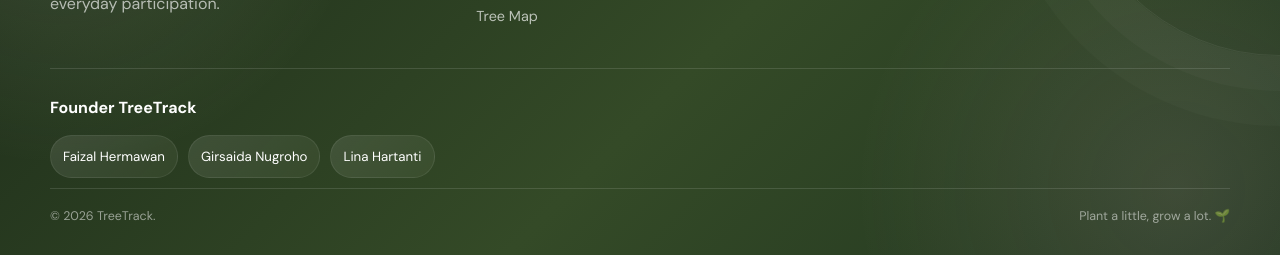
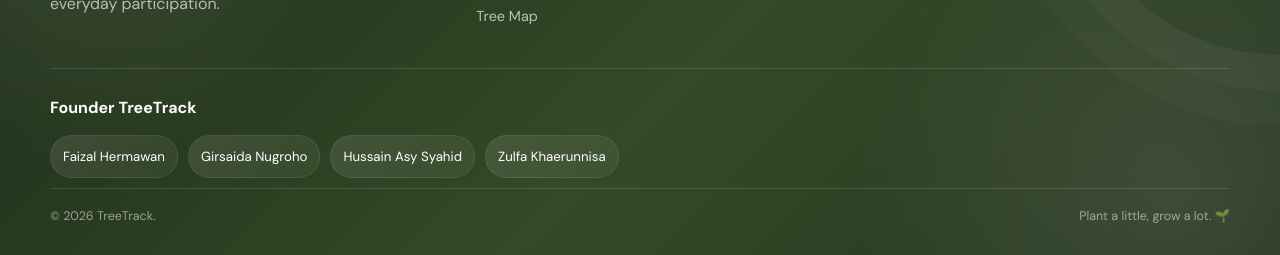
Before and after one commit to treetrackid/corp, a plain HTML site: page index.html in a window 1280 px wide. Shown: the part 5693-5948 px from the top of the page. Drawn offline with nearby package versions, Linux system fonts and the light colour scheme.

Commit message:
Update index.html

```diff
--- a/index.html
+++ b/index.html
@@ -167,7 +167,7 @@
       <div><div class="footer-title">Community</div><div class="footer-links"><a href="about.html#how">How it works</a><a href="my-tree.html">My Tree</a><a href="about.html#faq">FAQ</a></div></div>
       <div><div class="footer-title">Connect</div><div class="footer-links"><a href="https://instagram.com/treetrack.id" target="_blank" rel="noopener">Instagram</a><a href="https://wa.me/6287840808615" target="_blank" rel="noopener">WhatsApp</a><a href="mailto:hello@treetrack.id">Email</a></div></div>
     </div>
-    <div class="footer-founders"><div class="footer-title">Founder TreeTrack</div><div class="founder-list"><span class="founder">Faizal Hermawan</span><span class="founder">Girsaida Nugroho</span><span class="founder">Lina Hartanti</span></div></div>
+    <div class="footer-founders"><div class="footer-title">Founder TreeTrack</div><div class="founder-list"><span class="founder">Faizal Hermawan</span><span class="founder">Girsaida Nugroho</span><span class="founder">Hussain Asy Syahid</span><span class="founder">Zulfa Khaerunnisa</span></div></div>
     <div class="footer-bottom"><span>© <span data-year></span> TreeTrack.</span><span>Plant a little, grow a lot. 🌱</span></div>
   </div>
 </footer>
```
